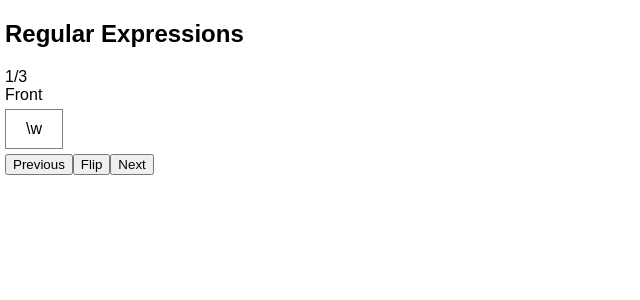
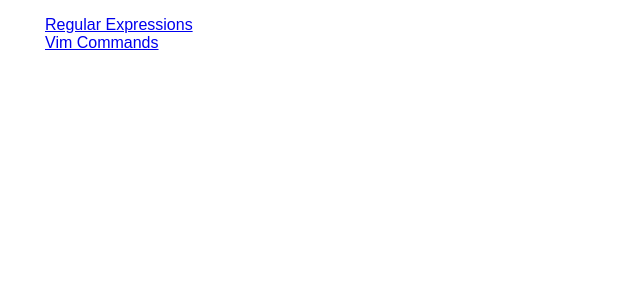
Before and after one commit to sequoian/flashcards, a React (Create React App) app: page / in a window 1280 px wide. Shown: the top 300 px of the page, without its empty margins (0-640 px from the left). Built offline with nearby package versions, Linux system fonts and the light colour scheme.

Commit message:
flashcard set list

```diff
--- a/src/App.css
+++ b/src/App.css
@@ -8,3 +8,7 @@
   padding: 10px 20px;
   border: 1px solid gray;
 }
+
+.set-list {
+  list-style: none;
+}
--- a/src/App.js
+++ b/src/App.js
@@ -46,22 +46,37 @@ class App extends Component {
       flashcards: [],
       activeSetIndex: null
     }
+    this.activateSet = this.activateSet.bind(this);
   }
 
   componentDidMount() {
     this.setState({
       flashcards: c,  // should pull from json file(s)
-      activeSetIndex: 0  // for testing
+    });
+  }
+
+  activateSet(id) {
+    this.setState({
+      activeSetIndex: id
     });
   }
 
   render() {
     const {flashcards, activeSetIndex} = this.state;
     let page = null;
-    if (flashcards[activeSetIndex]) {
+    if (activeSetIndex === null) {
+      page = (
+        <SetList
+          list={flashcards}
+          nav={this.activateSet}
+        />
+      );
+    }
+    else if (flashcards[activeSetIndex]) {
       page = (
         <CardPage
           set={flashcards[activeSetIndex]}
+          toList={() => this.activateSet(null)}
         />
       );
     }
@@ -75,6 +90,31 @@ class App extends Component {
     );
   }
 }
+
+const SetList = ({list, nav}) => (
+  <ul className="set-list">
+    {list.map((set, idx) => (
+      <SetLink
+        key={idx} // TODO: change from idx to id
+        set={set}
+        toSet={() => nav(idx)} // TODO: change from idx to id
+      />
+    ))}
+  </ul>
+);
+
+const SetLink = ({set, toSet}) => (
+  <li>
+    <a // TODO: use react router
+      href="#"
+      onClick={event => {
+        event.preventDefault()
+        toSet()
+      }}>
+        {set.title}
+      </a>
+  </li>
+);
 
 class CardPage extends Component {
   constructor(props) {
@@ -125,7 +165,7 @@ class CardPage extends Component {
   }
 
   render() {
-    const {set} = this.props;
+    const {set, toList} = this.props;
     const {activeCardIndex, showingFront} = this.state
     const activeCard = set.cards[activeCardIndex];
     let face = null;
@@ -137,6 +177,7 @@ class CardPage extends Component {
     }
     return (
       <div>
+        <button onClick={toList}>Back</button>
         <CardInfo
           setTitle={set.title}
           setLength={set.cards.length}
```
